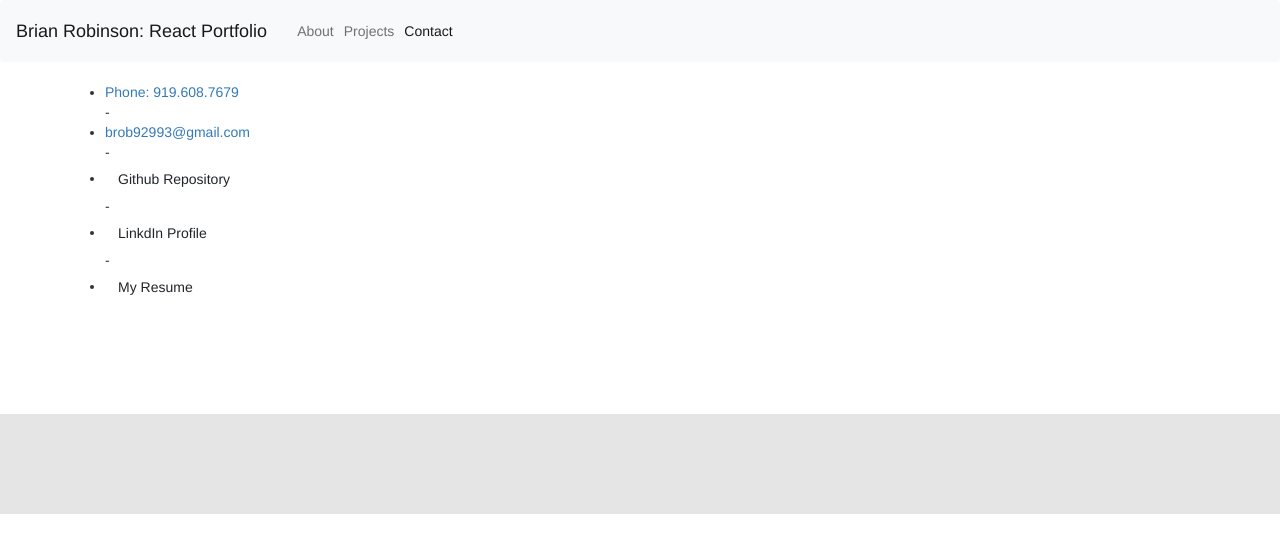
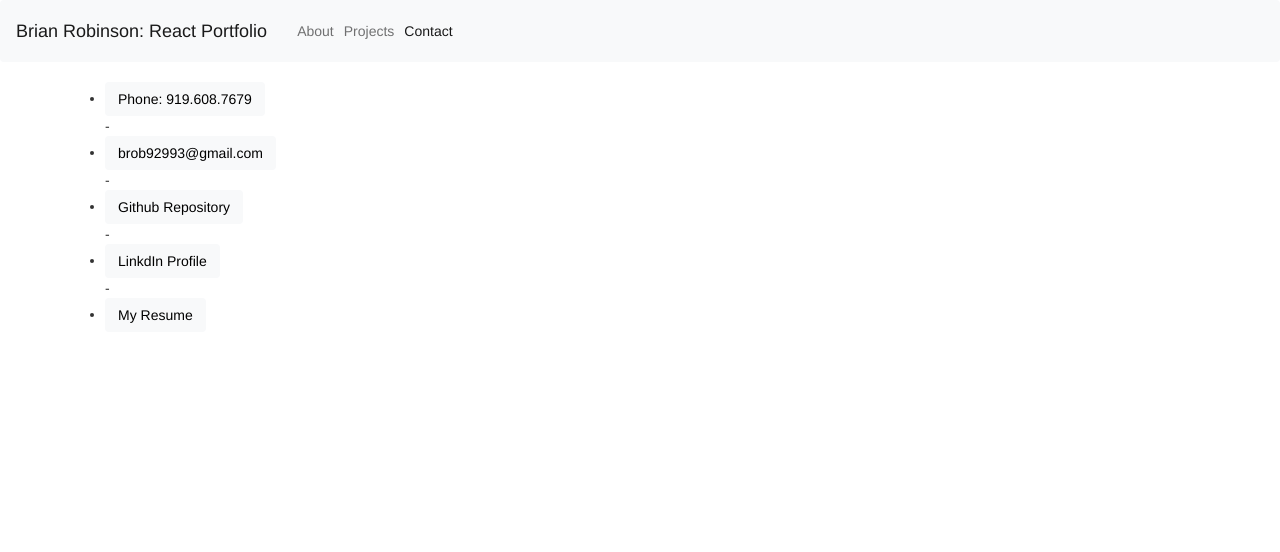
Before and after one commit to brob92993/ReactPortfolio, a React (Create React App) app: page /contact in a window 1280 px wide. Shown: the top 552 px of the page. Built offline with nearby package versions, Linux system fonts and the light colour scheme.

Commit message:
more updates to the styling

```diff
--- a/src/components/Container/index.js
+++ b/src/components/Container/index.js
@@ -1,4 +1,5 @@
 import React from "react";
+import 'bootstrap/dist/css/bootstrap.min.css';
 
 function Container(props) {
   return <div className="container" style={props.style}>{props.children}</div>;
--- a/src/components/Footer/style.css
+++ b/src/components/Footer/style.css
@@ -1,6 +1,6 @@
 .footer {
   min-height: 100px;
-  background: #E5E5E5;
+
   position: relative;
 }
 
@@ -10,5 +10,5 @@
   left: 0;
   right: 0;
   padding: 3px;
-  background: #B8B8B8;
+
 }
--- a/src/components/Navbar/style.css
+++ b/src/components/Navbar/style.css
@@ -1,3 +1,4 @@
 nav.navbar.navbar-default {
   margin-bottom: 0;
+
 }
--- a/src/components/Wrapper/style.css
+++ b/src/components/Wrapper/style.css
@@ -1,4 +1,5 @@
 .wrapper {
   min-height: 100%;
   padding-bottom: 100px;
+
 }
--- a/src/pages/Contact.js
+++ b/src/pages/Contact.js
@@ -1,30 +1,31 @@
 import React from "react";
-import { Container } from "react-bootstrap";
+import { Container , Button } from "react-bootstrap";
+import 'bootstrap/dist/css/bootstrap.min.css';
 
 function Contact() {
     return (
       <Container>
       <div>
             <ul>
-            <li><a class="button white" href="tel:+19196087679">Phone: 919.608.7679</a></li>
+            <li> <Button variant="light" href="tel:+19196087679">Phone: 919.608.7679</Button></li>
             <div>
                 -
             </div>
 
-            <li><a class=" button white waves-effect waves-light btn-small black-text" href="mailto:brob92993@gmail.com">brob92993@gmail.com</a></li>
+            <li><Button variant="light" href="mailto:brob92993@gmail.com">brob92993@gmail.com</Button></li>
             <div>
                 -
             </div>
-            <li><a class="button white waves-effect waves-light btn black-text" href= "https://github.com/brob92993">Github Repository</a></li>
+            <li><Button variant="light" href= "https://github.com/brob92993">Github Repository</Button></li>
             <div>
                 -
             </div>
-            <li><a class="button white waves-effect waves-light btn black-text" href="https://linkedin.com/in/brob92993">LinkdIn Profile</a></li>
+            <li><Button variant="light" href="https://linkedin.com/in/brob92993">LinkdIn Profile</Button></li>
             <div>
                 -
             </div>
 
-            <li><a class="button white waves-effect waves-light btn black-text" href ="public/assets/Brian2021Resume.pdf">My Resume</a></li>
+            <li><Button variant="light" href ="public/assets/Brian2021Resume.pdf">My Resume</Button></li>
           </ul>
     </div>
     </Container>
--- a/src/pages/Homepage.js
+++ b/src/pages/Homepage.js
@@ -1,6 +1,7 @@
 
 import React from "react";
 import { Row, Container } from "react-bootstrap";
+import 'bootstrap/dist/css/bootstrap.min.css';
 
 function Homepage() {
   return (
--- a/src/pages/Project.js
+++ b/src/pages/Project.js
@@ -2,34 +2,42 @@
 import React from "react";
 import projects from "../utils/projects.json"
 import Row from "../components/Row"
+import 'bootstrap/dist/css/bootstrap.min.css';
+import { Card, Button } from "react-bootstrap";
+
 
 
 function Project() {
   return (
-    <Row xs={1} md={2} className="g-4">
+    <Row xs={5} md={5} className="g-6">
       {projects.map((project) => {
         return (
-          <div key={project.id} className="card">
-            <img
+          <Card key={project.id} className="card">
+            <Card.Img
+              variant = "top"
               src={project.image}
-              className="card-img-top"
               alt={project.name + " screenshot"}
             />
-            <div className="card-body">
-              <h4 className="card-title">
-                <a href="./images/nine.png" target="_blank" rel="noreferrer">
+            <Card.Body>
+              <Card.Title className="card-title">
+
                   {project.name}
-                </a>
-              </h4>
+
+              </Card.Title>
               <h5 className="card-text">{project.description}</h5>
-              <h6>{project.tech}</h6>
+              <h6>Using {project.tech}</h6>
               <h6>
-                <a href={project.repo} target="_blank" rel="noreferrer">
+                <Button variant="light" href={project.repo} target="_blank" rel="noreferrer">
                   GitHub Repository
-                </a>
+                </Button>
+                <div></div>
+                <div></div>
+                <Button variant="light" href={project.link} target="_blank" rel="noreferrer">
+                  Application Link (If applicable)
+                </Button>
               </h6>
-            </div>
-          </div>
+             </Card.Body>
+          </Card>
         );
       })}
     </Row>
```
